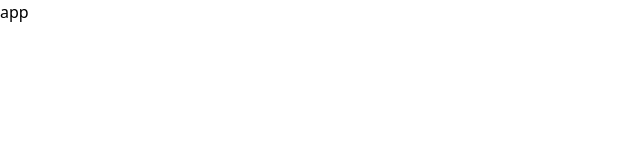
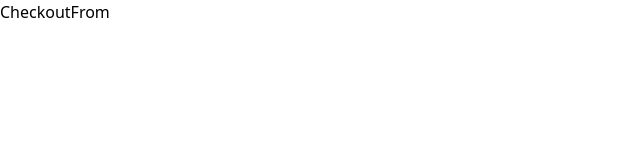
Before and after one commit to nurmohammad83/typescriptReducer, a React (Vite) app: page / in a window 1280 px wide. Shown: the top 160 px of the page, without its empty margins (0-640 px from the left). Built offline with nearby package versions, Linux system fonts and the light colour scheme.

Commit message:
feat: Added checkout from

```diff
--- a/src/App.tsx
+++ b/src/App.tsx
@@ -1,8 +1,9 @@
+import CheckoutFrom from "./Components/CheckoutFrom"
 
 const App = () => {
   return (
     <div>
-     app
+        <CheckoutFrom />
     </div>
   )
 }
--- /dev/null
+++ b/src/Components/CheckoutFrom.tsx
@@ -0,0 +1,6 @@
+const CheckoutFrom = () => {
+  return (
+    <div>CheckoutFrom</div>
+  )
+}
+export default CheckoutFrom
```
